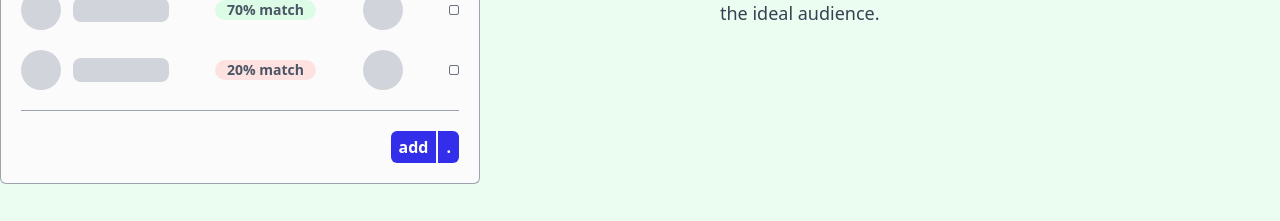
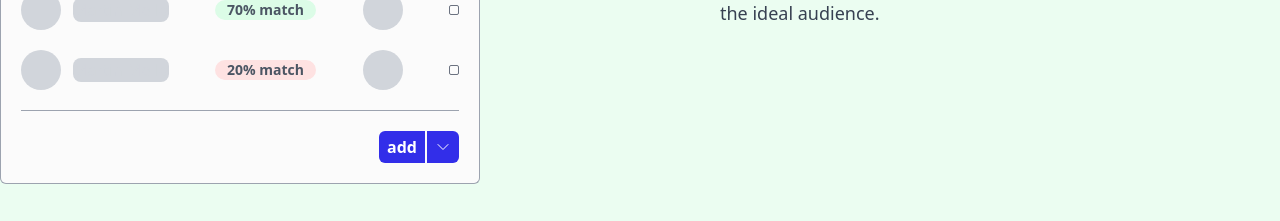
Before and after one commit to OpenQDev/drm-landing, a Next.js app: page / in a window 1280 px wide. Shown: the part 3920-4141 px from the top of the page. Built offline with nearby package versions, Linux system fonts and the light colour scheme; a web font is replaced by a local one.

Commit message:
added dropdown icon to lead discovery

```diff
--- a/src/components/Sales/drm/lead-discovery.jsx
+++ b/src/components/Sales/drm/lead-discovery.jsx
@@ -99,8 +99,21 @@ const LeadDiscovery = () => {
                   <div className="flex w-fit bg-q-purple p-1 rounded-tl-md rounded-bl-md font-semibold text-white px-2">
                     add
                   </div>
-                  <div className="flex w-fit bg-q-purple p-1 rounded-tr-md rounded-br-md font-semibold text-white px-2">
-                    .
+                  <div className="flex w-fit items-center bg-q-purple p-1 rounded-tr-md rounded-br-md font-semibold text-white px-2">
+                    <svg
+                      xmlns="http://www.w3.org/2000/svg"
+                      fill="none"
+                      viewBox="0 0 24 24"
+                      strokeWidth="1.5"
+                      stroke="currentColor"
+                      className="w-4 h-4"
+                    >
+                      <path
+                        strokeLinecap="round"
+                        strokeLinejoin="round"
+                        d="M19.5 8.25l-7.5 7.5-7.5-7.5"
+                      />
+                    </svg>
                   </div>
                 </div>
               </div>
```
